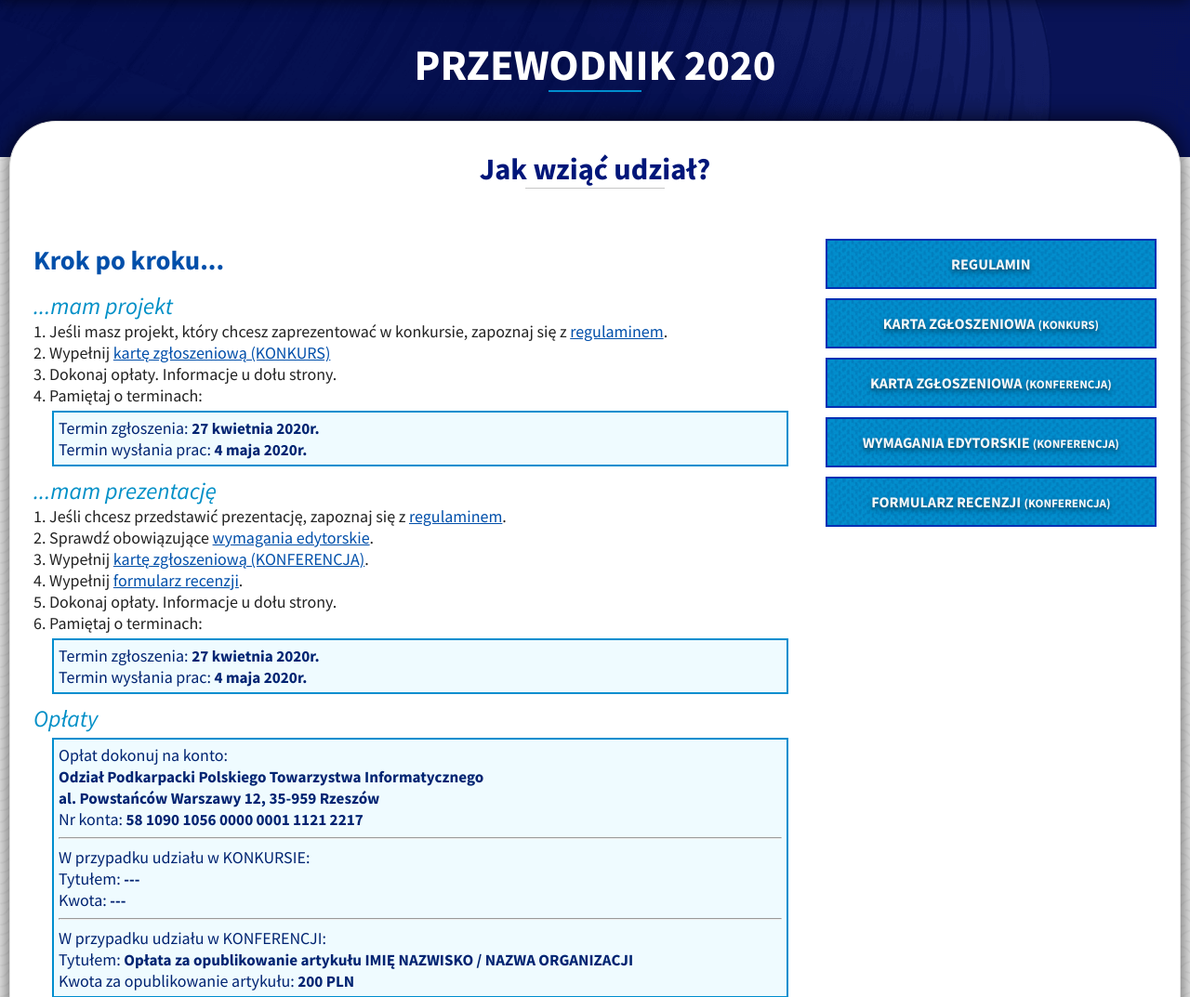
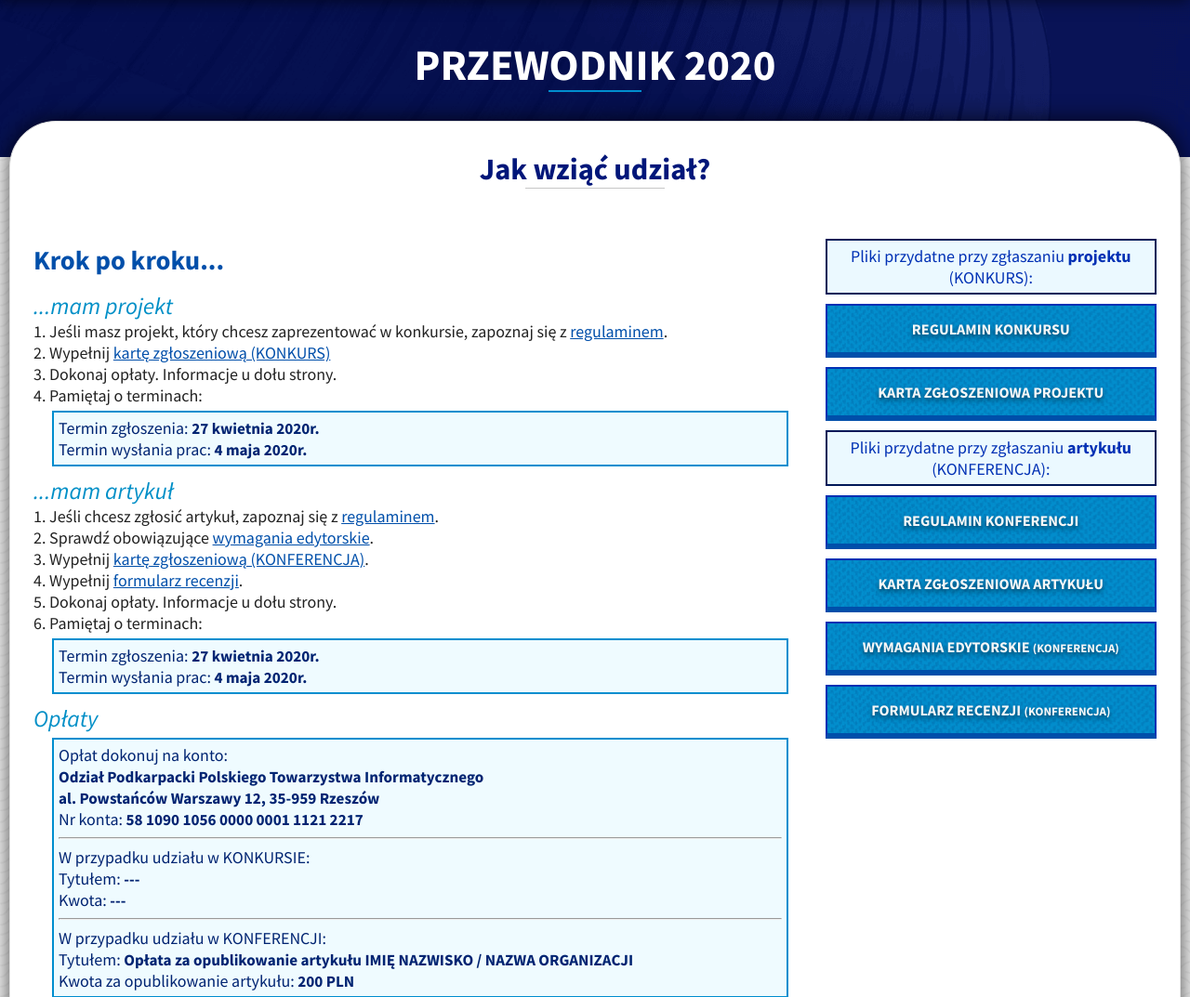
Before and after one commit to mwvabes/kmi-mechatron, a PHP site: page /przewodnik2020.html in a window 1280 px wide. Shown: the part 60-1133 px from the top of the page at 93% size. Run offline with PHP 8.4, Linux system fonts and the light colour scheme; style sheets or scripts are compiled from the project's sources; some libraries are stand-ins or nearby versions.

Commit message:
Change guide section

```diff
--- a/index.html
+++ b/index.html
@@ -77,7 +77,7 @@
     <section class="welcomeScreen">
       <section id="warning">
         <h4>UWAGA! Pozostało tylko <span class="remainedDaysToRegistration">7</span> dni na zgłoszenie projektu!</h4>
-        <a href="!">Zgłoś się</a>
+        <a href="/przewodnik2020.html">Zgłoś się</a>
         <span id="hideWarning"><i class="far fa-times-circle"></i></span>
       </section>
 
@@ -106,7 +106,7 @@
                 <h1>Masz ciekawy projekt?</h1>
                 <div class="competeActionButtons">
                   <div class="competeActionButtonSection">
-                    <a href="https://docs.google.com/forms/d/e/1FAIpQLSdiStrISjX6gkUATZrfYdsuUaaTMgXPWZS7roGDMno4blRreg/viewform" class="competeActionButton" target="_blank">Zgłoś prezentację<p>Konferencja</p></a>
+                    <a href="https://docs.google.com/forms/d/e/1FAIpQLSdiStrISjX6gkUATZrfYdsuUaaTMgXPWZS7roGDMno4blRreg/viewform" class="competeActionButton" target="_blank">Zgłoś artykuł<p>Konferencja</p></a>
                   </div>
                   <!-- <div class="competeActionButtonSection competeActionButtonSectionSpan">
                     <span>albo</span>
--- a/przewodnik2020.html
+++ b/przewodnik2020.html
@@ -84,9 +84,9 @@
                 </div>
               </li>
             </ol>
-            <h4>...mam prezentację</h4>
+            <h4>...mam artykuł</h4>
             <ol>
-              <li>Jeśli chcesz przedstawić prezentację, zapoznaj się z <a href="!">regulaminem</a>.</li>
+              <li>Jeśli chcesz zgłosić artykuł, zapoznaj się z <a href="!">regulaminem</a>.</li>
               <li>Sprawdź obowiązujące <a href="https://drive.google.com/open?id=1BwUW9pSBKK27ohxpQvoqetdKAcdql5NJ" target="_blank">wymagania edytorskie</a>.</li>
               <li>Wypełnij <a href="https://docs.google.com/forms/d/e/1FAIpQLSdiStrISjX6gkUATZrfYdsuUaaTMgXPWZS7roGDMno4blRreg/viewform" target="_blank">kartę zgłoszeniową (KONFERENCJA)</a>.</li>
               <li>Wypełnij <a href="">formularz recenzji</a>.</li>
@@ -124,9 +124,13 @@
         </div>
         <div class="infRight">
           <div class="buttonSection">
-            <a href="!" target="_blank">Regulamin <span class="extInfo"></span></a>
-            <a href="https://docs.google.com/forms/d/e/1FAIpQLSdsSycmpJQvw0ognamPxuSj2IQK3cRK8aWkQtmPuOcONXUMIA/viewform" target="_blank">Karta zgłoszeniowa <span class="extInfo">(Konkurs)</span></a>
-            <a href="https://docs.google.com/forms/d/e/1FAIpQLSdiStrISjX6gkUATZrfYdsuUaaTMgXPWZS7roGDMno4blRreg/viewform" target="_blank">Karta zgłoszeniowa <span class="extInfo">(Konferencja)</span></a>
+            <p>Pliki przydatne przy zgłaszaniu <span>projektu</span> (KONKURS):</p>
+            <a href="!" target="_blank">Regulamin konkursu <span class="extInfo"></span></a>
+            <a href="https://docs.google.com/forms/d/e/1FAIpQLSdsSycmpJQvw0ognamPxuSj2IQK3cRK8aWkQtmPuOcONXUMIA/viewform" target="_blank">Karta zgłoszeniowa projektu<span class="extInfo"></span></a>
+
+            <p>Pliki przydatne przy zgłaszaniu <span>artykułu</span> (KONFERENCJA):</p>
+            <a href="!" target="_blank">Regulamin konferencji <span class="extInfo"></span></a>
+            <a href="https://docs.google.com/forms/d/e/1FAIpQLSdiStrISjX6gkUATZrfYdsuUaaTMgXPWZS7roGDMno4blRreg/viewform" target="_blank">Karta zgłoszeniowa artykułu<span class="extInfo"></span></a>
             <a href="https://drive.google.com/open?id=1BwUW9pSBKK27ohxpQvoqetdKAcdql5NJ" target="_blank">Wymagania edytorskie <span class="extInfo">(Konferencja)</span></a>
             <a href="https://drive.google.com/file/d/1q3mQTzNTZmcxJGjGRt9kC4i8c6sKc8wN/view?usp=sharing" target="_blank">Formularz recenzji <span class="extInfo">(Konferencja)</span></a>
           </div>
--- a/styles/info.css
+++ b/styles/info.css
@@ -169,6 +169,27 @@ section.information > *:not(:last-child) {
           flex-direction: column;
   -ms-flex-wrap: wrap;
       flex-wrap: wrap;
+  -webkit-box-align: center;
+      -ms-flex-align: center;
+          align-items: center;
+  -webkit-box-pack: center;
+      -ms-flex-pack: center;
+          justify-content: center;
+}
+
+.buttonSection p {
+  font-weight: normal;
+  padding: 5px;
+  color: #0030b4;
+  text-align: center;
+  width: 100%;
+  border: 2px solid #001858;
+  margin-bottom: 10px;
+  background-color: #ebf9ff;
+}
+
+.buttonSection p span {
+  font-weight: bold;
 }
 
 .buttonSection a {
@@ -188,13 +209,15 @@ section.information > *:not(:last-child) {
   background-image: url(/img/zig-blue.png);
   width: 100%;
   margin-bottom: 10px;
+  border-bottom: 6px solid #004faa;
 }
 
 .buttonSection a:hover {
-  background-color: #008fc7;
+  background-color: #004faa;
   border-color: #004faa;
   background-image: none;
   color: #e4e4e4;
+  border-bottom: 6px solid #a7d0ff;
 }
 
 .additionalInfo {
--- a/styles/info.scss
+++ b/styles/info.scss
@@ -161,6 +161,23 @@ section.information > *:not(:last-child) {
   display: flex;
   flex-direction: column;
   flex-wrap: wrap;
+  align-items: center;
+  justify-content: center;
+}
+
+.buttonSection p {
+  font-weight: normal;
+  padding: 5px;
+  color: #0030b4;
+  text-align: center;
+  width: 100%;
+  border: 2px solid #001858;
+  margin-bottom: 10px;
+  background-color: #ebf9ff;
+}
+
+.buttonSection p span {
+  font-weight: bold;
 }
 
 .buttonSection a {
@@ -179,13 +196,15 @@ section.information > *:not(:last-child) {
   background-image: url(/img/zig-blue.png);
   width: 100%;
   margin-bottom: 10px;
+  border-bottom: 6px solid #004faa;
 }
 
 .buttonSection a:hover {
-  background-color: $actionButtonBgColorHover;
+  background-color: #004faa;
   border-color: $actionButtonBorderColorHover;
   background-image: none;
   color: #e4e4e4;
+  border-bottom: 6px solid #a7d0ff;
 }
 
 .additionalInfo {
```
Also changed, not shown: 1 other file.
